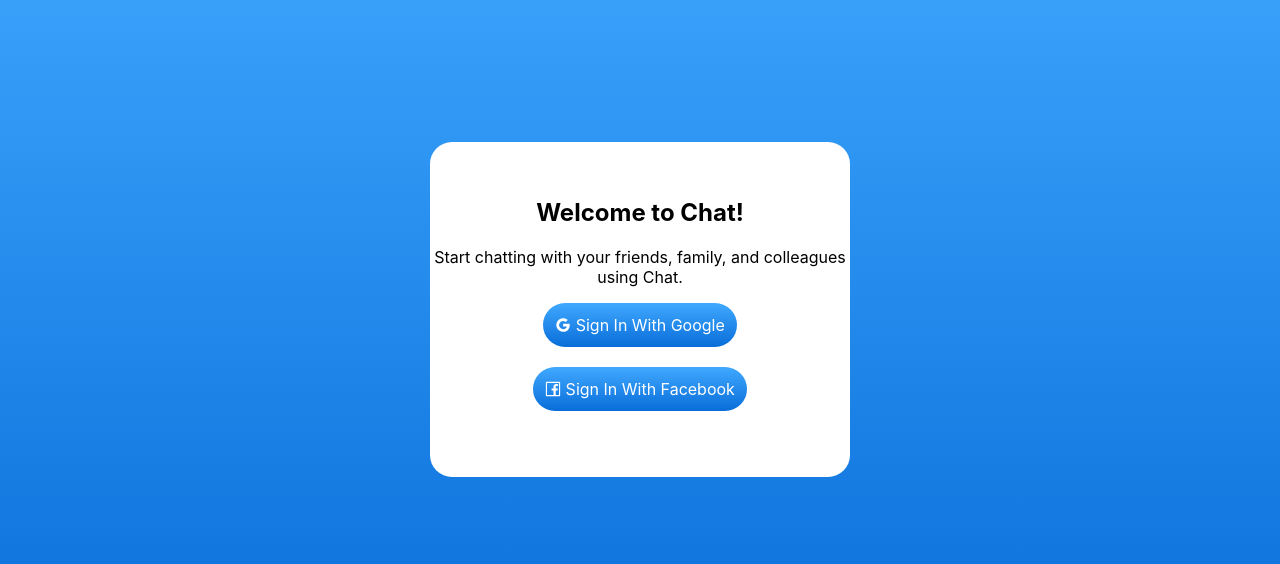
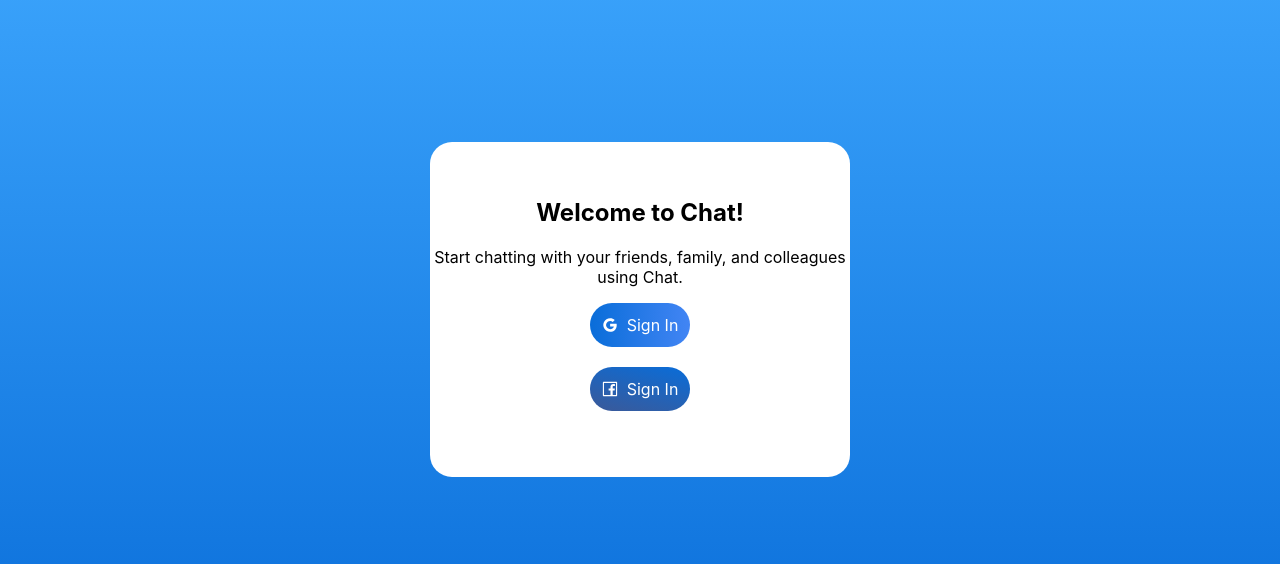
Before and after one commit to Aelbish/Chat, a React (Create React App) app: page / in a window 1280 px wide. Shown: the part 114-678 px from the top of the page. Built offline with nearby package versions, Linux system fonts and the light colour scheme; no server answers.

Commit message:
Finalized app for deployment

```diff
--- a/src/components/Login.js
+++ b/src/components/Login.js
@@ -19,7 +19,7 @@
             auth.signInWithRedirect(new firebase.auth.GoogleAuthProvider());
           }}
         >
-          <GoogleOutlined /> Sign In With Google
+          <GoogleOutlined />&nbsp;&nbsp;Sign In
         </div>
         <br />
         <br />
@@ -29,7 +29,7 @@
             auth.signInWithRedirect(new firebase.auth.FacebookAuthProvider());
           }}
         >
-          <FacebookOutlined /> Sign In With Facebook
+          <FacebookOutlined />&nbsp;&nbsp;Sign In
         </div>
       </div>
     </div>
--- a/src/index.css
+++ b/src/index.css
@@ -40,7 +40,7 @@
 }
 
 ::-webkit-scrollbar {
-  width: 8px; /* Remove scrollbar space */
+  width: 7px; /* Remove scrollbar space */
   background: transparent; /* Optional: just make scrollbar invisible */
 }
 ::-webkit-scrollbar-track {
@@ -49,7 +49,7 @@
 }
 
 ::-webkit-scrollbar-thumb {
-  background-image: linear-gradient(15deg, #0044ff 0%, #0080ff 69%);
+  background-color: #2893ff;
   box-shadow: inset 2px 2px 5px 0 rgba(#fff, 0.5);
   border-radius: 100px;
 }
@@ -86,11 +86,13 @@
 }
 
 .facebook {
-  background-image: linear-gradient(#40a9ff, #096dd9);
+  background-image: linear-gradient(15deg, #3b5998, #096dd9);
+  background-color: #3b5998;
 }
 
 .google {
-  background-image: linear-gradient(#40a9ff, #096dd9);
+  background-image: linear-gradient(270deg, #4285f4, #096dd9);
+  background-color: #4285f4;
   color: white;
 }
 
```
